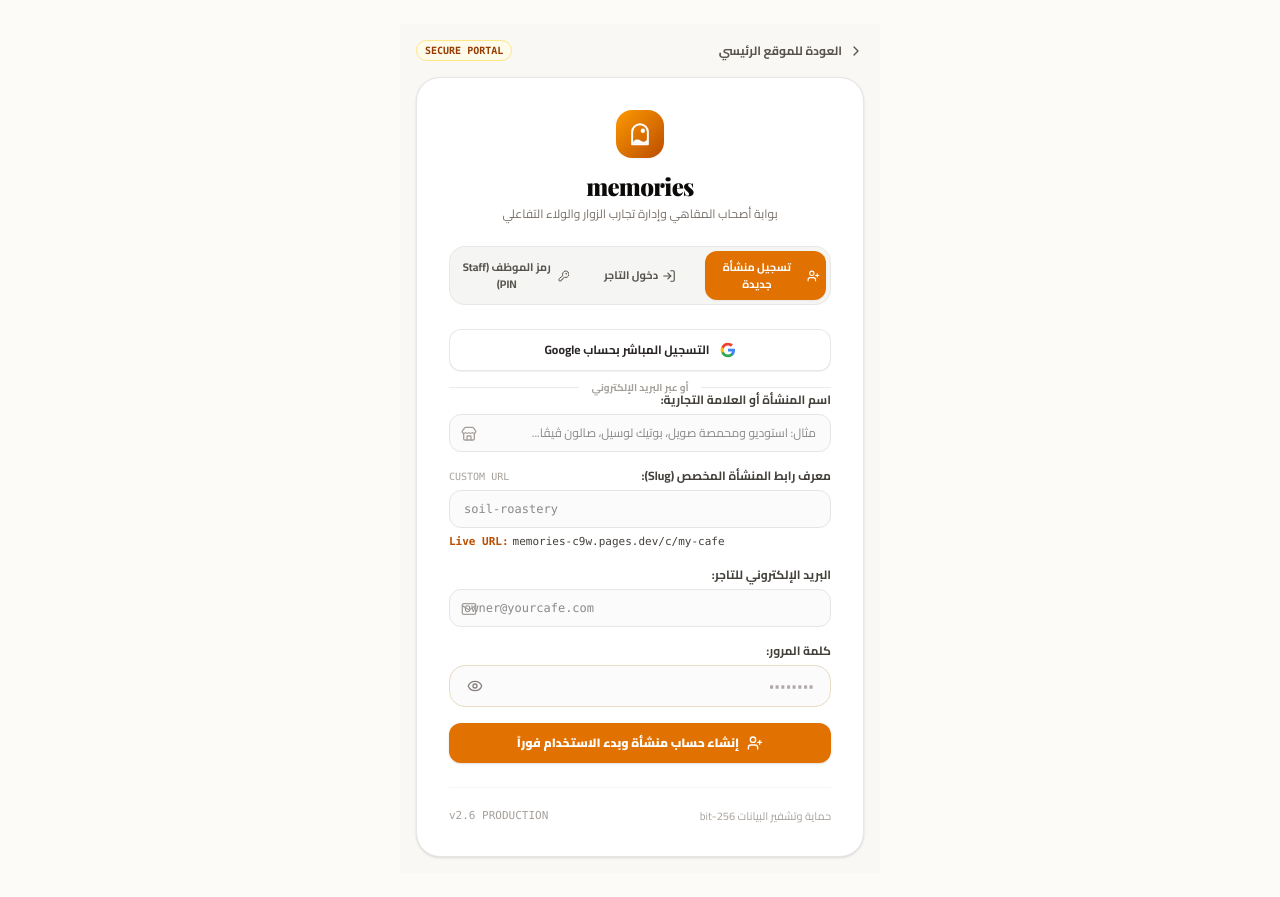
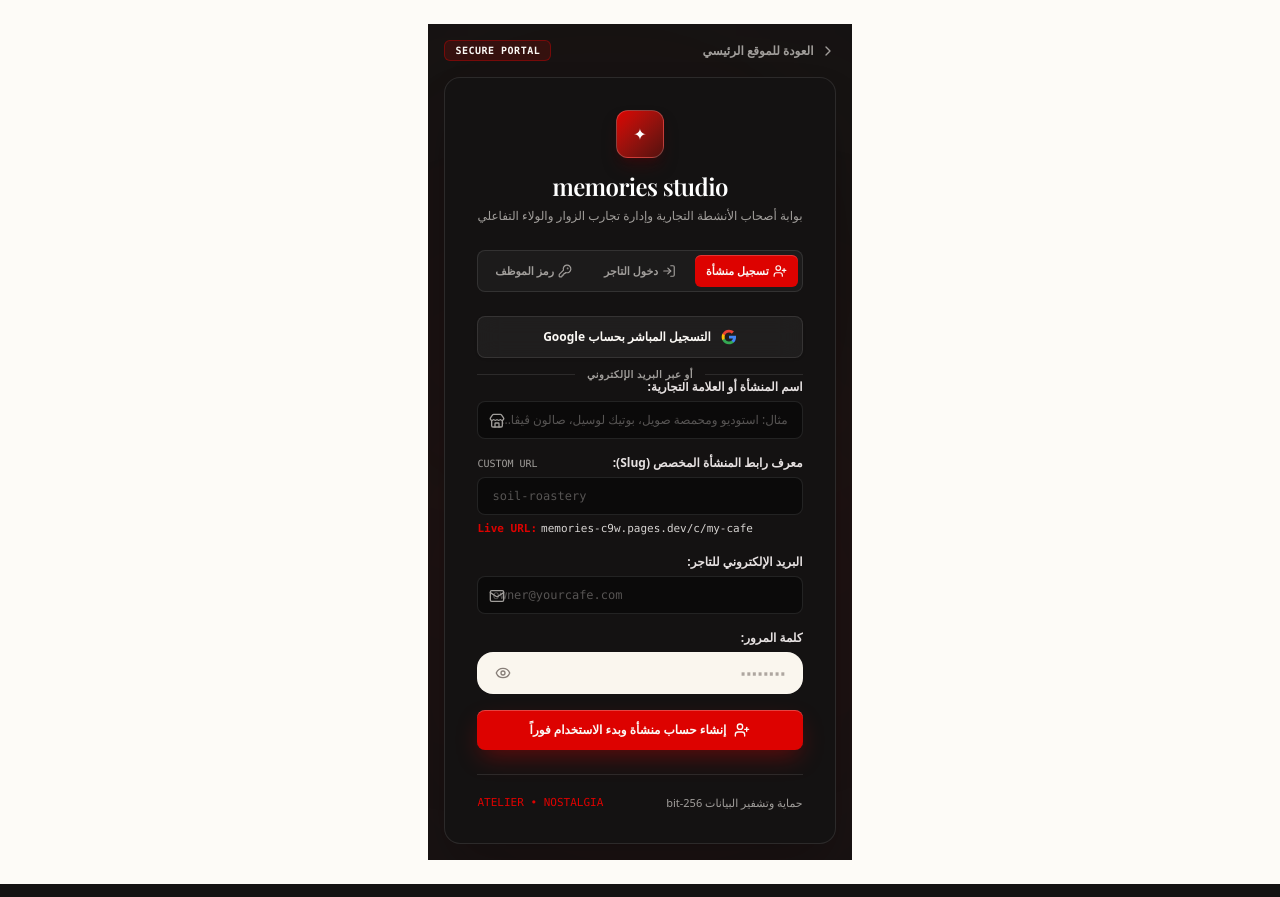
Before and after one commit to mohammedsaeed6u-cloud/cafe-memories, a Next.js app: page /login in a window 1280 px wide. Built offline with nearby package versions, Linux system fonts and the light colour scheme.

Commit message:
feat: complete Atelier Nostalgia alignment across login, loyalty card, and marketing suite per DESIGN.md

```diff
--- a/src/app/(auth)/login/page.tsx
+++ b/src/app/(auth)/login/page.tsx
@@ -298,54 +298,58 @@
   };
 
   return (
-    <div className="min-h-screen bg-[#FAF8F5] text-stone-900 flex flex-col justify-center items-center p-4 selection:bg-amber-100 font-cairo">
+    <div className="min-h-screen bg-[#141313] text-[#e6e1e1] flex flex-col justify-center items-center p-4 selection:bg-[#DD0200] selection:text-white font-sans relative overflow-hidden">
+      {/* Ambient background glows */}
+      <div className="absolute top-0 right-0 w-[500px] h-[500px] bg-[#55100D]/15 rounded-full blur-[140px] pointer-events-none" />
+      <div className="absolute bottom-0 left-0 w-[450px] h-[450px] bg-[#DD0200]/10 rounded-full blur-[140px] pointer-events-none" />
+
       {/* Brand Back Link */}
-      <div className="w-full max-w-md mb-4 flex items-center justify-between">
+      <div className="w-full max-w-md mb-4 flex items-center justify-between relative z-10">
         <Link
           href="/"
-          className="inline-flex items-center gap-1.5 text-xs font-bold text-stone-600 hover:text-stone-950 transition"
+          className="inline-flex items-center gap-1.5 text-xs font-semibold text-[#A19E9B] hover:text-[#FBF9F5] transition"
         >
           <ChevronLeft className="w-4 h-4 rotate-180" />
           <span>العودة للموقع الرئيسي</span>
         </Link>
-        <span className="text-[10px] font-mono font-bold text-amber-800 bg-amber-50 px-2 py-0.5 rounded-full border border-amber-200">
+        <span className="text-[10px] font-mono font-bold text-[#FBF9F5] bg-[#55100D]/50 px-2.5 py-0.5 rounded-md border border-[#DD0200]/40 tracking-wider uppercase">
           SECURE PORTAL
         </span>
       </div>
 
-      <div className="w-full max-w-md bg-white border border-stone-200/90 rounded-3xl p-6 sm:p-8 shadow-sm">
+      <div className="w-full max-w-md bg-[#141212] border border-white/10 rounded-2xl p-6 sm:p-8 shadow-2xl backdrop-blur-xl relative z-10">
         {/* Header */}
         <div className="text-center mb-6">
-          <div className="w-12 h-12 rounded-2xl bg-gradient-to-br from-amber-500 to-amber-700 text-white flex items-center justify-center mx-auto mb-3 shadow-xs">
-            <MemoriesArchIcon size={24} color="#FFFFFF" />
+          <div className="w-12 h-12 rounded-xl bg-gradient-to-br from-[#DD0200] to-[#55100D] text-white flex items-center justify-center mx-auto mb-3 shadow-lg shadow-red-950/50 border border-white/20">
+            <span className="text-base font-serif">✦</span>
           </div>
           <h1
             style={{ fontFamily: 'var(--font-playfair), Georgia, serif' }}
-            className="text-2xl font-black text-stone-950 tracking-tight"
+            className="text-2xl font-semibold text-white tracking-tight"
           >
-            memories
+            memories studio
           </h1>
-          <p className="text-xs text-stone-500 mt-1">
-            بوابة أصحاب المقاهي وإدارة تجارب الزوار والولاء التفاعلي
+          <p className="text-xs text-[#A19E9B] mt-1 leading-relaxed">
+            بوابة أصحاب الأنشطة التجارية وإدارة تجارب الزوار والولاء التفاعلي
           </p>
         </div>
 
         {/* Mode Switcher Tabs */}
-        <div className="grid grid-cols-3 gap-1 p-1 rounded-2xl bg-stone-100 border border-stone-200/80 mb-6">
+        <div className="grid grid-cols-3 gap-1 p-1 rounded-lg bg-[#1C1B1B] border border-white/10 mb-6">
           <button
             type="button"
             onClick={() => {
               setAuthTab('signup');
               setErrorMsg(null);
             }}
-            className={`py-2 px-1.5 rounded-xl text-[11px] font-bold flex items-center justify-center gap-1 transition cursor-pointer ${
+            className={`py-2 px-1.5 rounded-md text-[11px] font-bold flex items-center justify-center gap-1 transition cursor-pointer ${
               authTab === 'signup'
-                ? 'bg-amber-600 text-white shadow-xs'
-                : 'text-stone-600 hover:text-stone-950'
+                ? 'bg-[#DD0200] text-[#FBF9F5] shadow-[inset_0_1px_0_rgba(255,255,255,0.2)]'
+                : 'text-[#A19E9B] hover:text-white'
             }`}
           >
             <UserPlus className="w-3.5 h-3.5" />
-            <span>تسجيل منشأة جديدة</span>
+            <span>تسجيل منشأة</span>
           </button>
 
           <button
@@ -354,10 +358,10 @@
               setAuthTab('signin');
               setErrorMsg(null);
             }}
-            className={`py-2 px-1.5 rounded-xl text-[11px] font-bold flex items-center justify-center gap-1 transition cursor-pointer ${
+            className={`py-2 px-1.5 rounded-md text-[11px] font-bold flex items-center justify-center gap-1 transition cursor-pointer ${
               authTab === 'signin'
-                ? 'bg-amber-600 text-white shadow-xs'
-                : 'text-stone-600 hover:text-stone-950'
+                ? 'bg-[#DD0200] text-[#FBF9F5] shadow-[inset_0_1px_0_rgba(255,255,255,0.2)]'
+                : 'text-[#A19E9B] hover:text-white'
             }`}
           >
             <LogIn className="w-3.5 h-3.5" />
@@ -370,28 +374,28 @@
               setAuthTab('pin');
               setErrorMsg(null);
             }}
-            className={`py-2 px-1.5 rounded-xl text-[11px] font-bold flex items-center justify-center gap-1 transition cursor-pointer ${
+            className={`py-2 px-1.5 rounded-md text-[11px] font-bold flex items-center justify-center gap-1 transition cursor-pointer ${
               authTab === 'pin'
-                ? 'bg-amber-600 text-white shadow-xs'
-                : 'text-stone-600 hover:text-stone-950'
+                ? 'bg-[#DD0200] text-[#FBF9F5] shadow-[inset_0_1px_0_rgba(255,255,255,0.2)]'
+                : 'text-[#A19E9B] hover:text-white'
             }`}
           >
             <KeyRound className="w-3.5 h-3.5" />
-            <span>رمز الموظف (Staff PIN)</span>
+            <span>رمز الموظف</span>
           </button>
         </div>
 
         {/* Error / Success Feedback */}
         {errorMsg && (
-          <div className="p-3.5 rounded-2xl bg-red-50 border border-red-200 text-red-700 text-xs font-bold flex items-center gap-2 mb-4 animate-in fade-in">
-            <AlertCircle className="w-4 h-4 shrink-0" />
+          <div className="p-3.5 rounded-lg bg-red-950/60 border border-red-500/40 text-red-200 text-xs font-bold flex items-center gap-2 mb-4 animate-in fade-in backdrop-blur-md">
+            <AlertCircle className="w-4 h-4 shrink-0 text-red-400" />
             <span>{errorMsg}</span>
           </div>
         )}
 
         {successMsg && (
-          <div className="p-3.5 rounded-2xl bg-emerald-50 border border-emerald-200 text-emerald-800 text-xs font-bold flex items-center gap-2 mb-4 animate-in fade-in">
-            <CheckCircle2 className="w-4 h-4 shrink-0 text-emerald-600" />
+          <div className="p-3.5 rounded-lg bg-emerald-950/60 border border-emerald-500/40 text-emerald-200 text-xs font-bold flex items-center gap-2 mb-4 animate-in fade-in backdrop-blur-md">
+            <CheckCircle2 className="w-4 h-4 shrink-0 text-emerald-400" />
             <span>{successMsg}</span>
           </div>
         )}
@@ -404,7 +408,7 @@
               type="button"
               onClick={handleGoogleAuth}
               disabled={loading}
-              className="w-full py-3 px-4 rounded-xl bg-white hover:bg-stone-50 border border-stone-200/90 text-stone-800 font-bold text-xs transition-all shadow-2xs hover:shadow-xs flex items-center justify-center gap-2.5 cursor-pointer disabled:opacity-50"
+              className="w-full py-3 px-4 rounded-lg bg-white/5 hover:bg-white/10 border border-white/10 hover:border-[#DD0200]/30 text-[#FBF9F5] font-bold text-xs transition-all shadow-sm flex items-center justify-center gap-2.5 cursor-pointer disabled:opacity-50 backdrop-blur-md"
             >
               <GoogleIcon className="w-4 h-4 shrink-0" />
               <span>
@@ -416,8 +420,8 @@
 
             {/* Modern Subtle Divider */}
             <div className="relative flex items-center justify-center my-1">
-              <div className="w-full border-t border-stone-200/80" />
-              <span className="absolute bg-white px-3 text-[10px] font-bold text-stone-400 select-none">
+              <div className="w-full border-t border-white/10" />
+              <span className="absolute bg-[#141212] px-3 text-[10px] font-bold text-[#A19E9B] select-none uppercase tracking-wider">
                 أو عبر البريد الإلكتروني
               </span>
             </div>
@@ -426,7 +430,7 @@
               {authTab === 'signup' && (
                 <>
                   <div>
-                    <label className="block text-xs font-bold text-stone-700 mb-1.5">
+                    <label className="block text-xs font-semibold text-[#e6e1e1] mb-1.5">
                       اسم المنشأة أو العلامة التجارية:
                     </label>
                     <div className="relative">
@@ -448,18 +452,18 @@
                             setCafeSlug(clean || '');
                           }
                         }}
-                        className="w-full px-3.5 py-2.5 rounded-xl border border-stone-200 bg-stone-50/70 text-xs text-stone-900 focus:bg-white focus:border-amber-500 focus:outline-none transition"
+                        className="w-full px-3.5 py-2.5 rounded-lg border border-white/10 bg-[#0B0A0A] text-xs text-white placeholder:text-[#A19E9B]/50 focus:bg-[#0E0D0D] focus:border-[#DD0200] focus:ring-1 focus:ring-[#DD0200]/30 focus:outline-none transition"
                       />
-                      <Store className="w-4 h-4 text-stone-400 absolute left-3 top-3 pointer-events-none" />
+                      <Store className="w-4 h-4 text-[#A19E9B] absolute left-3 top-3 pointer-events-none" />
                     </div>
                   </div>
 
                   <div>
                     <div className="flex items-center justify-between mb-1.5">
-                      <label className="text-xs font-bold text-stone-700">
+                      <label className="text-xs font-semibold text-[#e6e1e1]">
                         معرف رابط المنشأة المخصص (Slug):
                       </label>
-                      <span className="text-[10px] text-stone-400 font-mono">CUSTOM URL</span>
+                      <span className="text-[10px] text-[#A19E9B] font-mono">CUSTOM URL</span>
                     </div>
                     <div className="relative">
                       <input
@@ -472,12 +476,12 @@
                           setIsSlugManuallyEdited(true);
                           setCafeSlug(e.target.value.toLowerCase().replace(/[^a-z0-9-]/g, ''));
                         }}
-                        className="w-full px-3.5 py-2.5 rounded-xl border border-stone-200 bg-stone-50/70 text-xs text-stone-900 focus:bg-white focus:border-amber-500 focus:outline-none transition font-mono"
+                        className="w-full px-3.5 py-2.5 rounded-lg border border-white/10 bg-[#0B0A0A] text-xs text-white placeholder:text-[#A19E9B]/50 focus:bg-[#0E0D0D] focus:border-[#DD0200] focus:ring-1 focus:ring-[#DD0200]/30 focus:outline-none transition font-mono"
                       />
                     </div>
-                    <p className="text-[11px] text-stone-500 mt-1.5 flex items-center gap-1 font-mono" dir="ltr">
-                      <span className="text-amber-700 font-bold">Live URL:</span>
-                      <span className="text-stone-700">
+                    <p className="text-[11px] text-[#A19E9B] mt-1.5 flex items-center gap-1 font-mono" dir="ltr">
+                      <span className="text-[#DD0200] font-bold">Live URL:</span>
+                      <span className="text-stone-300">
                         memories-c9w.pages.dev/c/{cafeSlug || 'my-cafe'}
                       </span>
                     </p>
@@ -486,7 +490,7 @@
               )}
 
               <div>
-                <label className="block text-xs font-bold text-stone-700 mb-1.5">
+                <label className="block text-xs font-semibold text-[#e6e1e1] mb-1.5">
                   البريد الإلكتروني للتاجر:
                 </label>
                 <div className="relative">
@@ -496,15 +500,15 @@
                     placeholder="owner@yourcafe.com"
                     value={email}
                     onChange={(e) => setEmail(e.target.value)}
-                    className="w-full px-3.5 py-2.5 rounded-xl border border-stone-200 bg-stone-50/70 text-xs text-stone-900 focus:bg-white focus:border-amber-500 focus:outline-none transition font-mono"
+                    className="w-full px-3.5 py-2.5 rounded-lg border border-white/10 bg-[#0B0A0A] text-xs text-white placeholder:text-[#A19E9B]/50 focus:bg-[#0E0D0D] focus:border-[#DD0200] focus:ring-1 focus:ring-[#DD0200]/30 focus:outline-none transition font-mono"
                     dir="ltr"
                   />
-                  <Mail className="w-4 h-4 text-stone-400 absolute left-3 top-3 pointer-events-none" />
+                  <Mail className="w-4 h-4 text-[#A19E9B] absolute left-3 top-3 pointer-events-none" />
                 </div>
               </div>
 
               <div>
-                <label className="block text-xs font-bold text-stone-700 mb-1.5">
+                <label className="block text-xs font-semibold text-[#e6e1e1] mb-1.5">
                   كلمة المرور:
                 </label>
                 <PasswordInput
@@ -512,14 +516,14 @@
                   onChange={(e) => setPassword(e.target.value)}
                   placeholder="••••••••"
                   required
-                  className="bg-stone-50/70 text-xs"
+                  className="bg-[#0B0A0A] border-white/10 text-xs text-white"
                 />
               </div>
 
               <button
                 type="submit"
                 disabled={loading}
-                className="w-full py-3 px-4 rounded-xl bg-amber-600 hover:bg-amber-700 text-white font-black text-xs transition-all shadow-sm hover:shadow disabled:opacity-50 cursor-pointer flex items-center justify-center gap-2"
+                className="w-full py-3 px-4 rounded-lg bg-[#DD0200] hover:bg-[#B50200] text-[#FBF9F5] font-bold text-xs transition-all shadow-[inset_0_1px_0_rgba(255,255,255,0.25),0_10px_25px_-5px_rgba(221,2,0,0.4)] disabled:opacity-50 cursor-pointer flex items-center justify-center gap-2 hover:scale-[1.01] active:scale-[0.98]"
               >
                 {loading ? (
                   <span>جاري المعالجة...</span>
@@ -543,7 +547,7 @@
         {authTab === 'pin' && (
           <form onSubmit={handlePinAuth} className="space-y-4">
             <div>
-              <label className="block text-xs font-bold text-stone-700 mb-1.5 text-center">
+              <label className="block text-xs font-semibold text-[#e6e1e1] mb-1.5 text-center">
                 أدخل رمز PIN الموظف المعتمد (4 أرقام):
               </label>
               <input
@@ -553,10 +557,10 @@
                 placeholder="••••"
                 value={pin}
                 onChange={(e) => setPin(e.target.value.replace(/[^0-9]/g, ''))}
-                className="w-full px-3.5 py-3.5 rounded-xl border border-stone-200 bg-stone-50/70 text-center text-2xl font-mono font-black tracking-[0.4em] text-stone-900 focus:bg-white focus:border-amber-500 focus:outline-none transition shadow-2xs"
+                className="w-full px-3.5 py-3.5 rounded-lg border border-white/10 bg-[#0B0A0A] text-center text-2xl font-mono font-black tracking-[0.4em] text-white focus:bg-[#0E0D0D] focus:border-[#DD0200] focus:ring-1 focus:ring-[#DD0200]/30 focus:outline-none transition shadow-inner"
                 autoFocus
               />
-              <p className="text-[11px] text-stone-500 mt-2 text-center font-medium">
+              <p className="text-[11px] text-[#A19E9B] mt-2 text-center font-medium">
                 دخول سريع لطاقم العمل والكاونتر بدون الحاجة لإدخال البريد الإلكتروني
               </p>
             </div>
@@ -564,7 +568,7 @@
             <button
               type="submit"
               disabled={loading}
-              className="w-full py-3 px-4 rounded-xl bg-amber-600 hover:bg-amber-700 text-white font-black text-xs transition-all shadow-sm hover:shadow disabled:opacity-50 cursor-pointer flex items-center justify-center gap-2"
+              className="w-full py-3 px-4 rounded-lg bg-[#DD0200] hover:bg-[#B50200] text-[#FBF9F5] font-bold text-xs transition-all shadow-[inset_0_1px_0_rgba(255,255,255,0.25),0_10px_25px_-5px_rgba(221,2,0,0.4)] disabled:opacity-50 cursor-pointer flex items-center justify-center gap-2 hover:scale-[1.01] active:scale-[0.98]"
             >
               {loading ? (
                 <span>جاري التحقق...</span>
@@ -579,9 +583,9 @@
         )}
 
         {/* Footer info */}
-        <div className="mt-6 pt-5 border-t border-stone-100 flex items-center justify-between text-[11px] text-stone-400">
+        <div className="mt-6 pt-5 border-t border-white/10 flex items-center justify-between text-[11px] text-[#A19E9B]">
           <span>حماية وتشفير البيانات 256-bit</span>
-          <span className="font-mono">v2.6 PRODUCTION</span>
+          <span className="font-mono text-[#DD0200]">ATELIER • NOSTALGIA</span>
         </div>
       </div>
     </div>
--- a/src/features/marketing/components/MarketingFooter.tsx
+++ b/src/features/marketing/components/MarketingFooter.tsx
@@ -15,8 +15,8 @@
             <span className="text-base font-bold tracking-tight text-white block leading-tight">
               memories studio
             </span>
-            <span className="text-[9px] font-mono tracking-widest text-[#D9D9D9]/60 font-semibold uppercase block leading-none">
-              APPLE HIG EDITION • 2026
+            <span className="text-[9px] font-mono tracking-[0.18em] text-[#A19E9B] font-semibold uppercase block leading-none">
+              ATELIER NOSTALGIA EDITION • 2026
             </span>
           </div>
         </div>
--- a/src/features/marketing/components/MarketingHeader.tsx
+++ b/src/features/marketing/components/MarketingHeader.tsx
@@ -77,7 +77,7 @@
             <button
               type="button"
               onClick={onOpenSearch}
-              className="hidden lg:flex items-center gap-2 px-3.5 py-2 rounded-full bg-white/10 hover:bg-white/15 border border-white/15 text-stone-300 text-xs font-mono transition cursor-pointer backdrop-blur-md"
+              className="hidden lg:flex items-center gap-2 px-3.5 py-2 rounded-lg bg-white/5 hover:bg-white/10 border border-white/10 text-stone-300 text-xs font-mono transition cursor-pointer backdrop-blur-md"
               aria-label="البحث السريع في الموقع (Cmd+K)"
             >
               <Search className="w-3.5 h-3.5 text-stone-400" />
@@ -88,14 +88,14 @@
 
           <Link
             href="/login"
-            className="hidden sm:inline-flex text-xs py-2 px-4 rounded-full bg-white/10 hover:bg-white/20 border border-white/15 text-stone-200 font-semibold transition active:scale-95 cursor-pointer backdrop-blur-md"
+            className="hidden sm:inline-flex text-xs py-2 px-4 rounded-lg bg-transparent hover:bg-white/5 border border-white/10 text-[#FBF9F5] font-semibold transition active:scale-95 cursor-pointer backdrop-blur-md"
           >
             لوحة التاجر
           </Link>
 
           <Link
             href="/c/memories"
-            className="text-xs py-2 px-4 sm:px-5 rounded-full bg-[#DD0200] hover:bg-[#B50200] text-white font-bold shadow-lg shadow-red-950/60 transition active:scale-95 flex items-center gap-1.5 cursor-pointer"
+            className="text-xs py-2 px-4 sm:px-5 rounded-lg bg-[#DD0200] hover:bg-[#B50200] text-[#FBF9F5] font-bold shadow-[inset_0_1px_0_rgba(255,255,255,0.25),0_8px_20px_-6px_rgba(221,2,0,0.4)] transition active:scale-95 flex items-center gap-1.5 cursor-pointer"
           >
             <span>تجربة الزائر</span>
             <ArrowRight className="w-3.5 h-3.5 rotate-180" />
```
Also changed, not shown: src/features/loyalty/CustomerLoyaltyCard.tsx (+43 -24 lines), src/features/marketing/components/MarketingPricing.tsx (+15 -15 lines), src/features/marketing/components/MarketingRetentionLoop.tsx (+7 -7 lines), src/features/marketing/components/MarketingTrustSection.tsx (+7 -7 lines), src/features/marketing/components/MarketingVisualSteps.tsx (+9 -11 lines), src/features/marketing/components/MarketingWallSection.tsx (+9 -9 lines).
